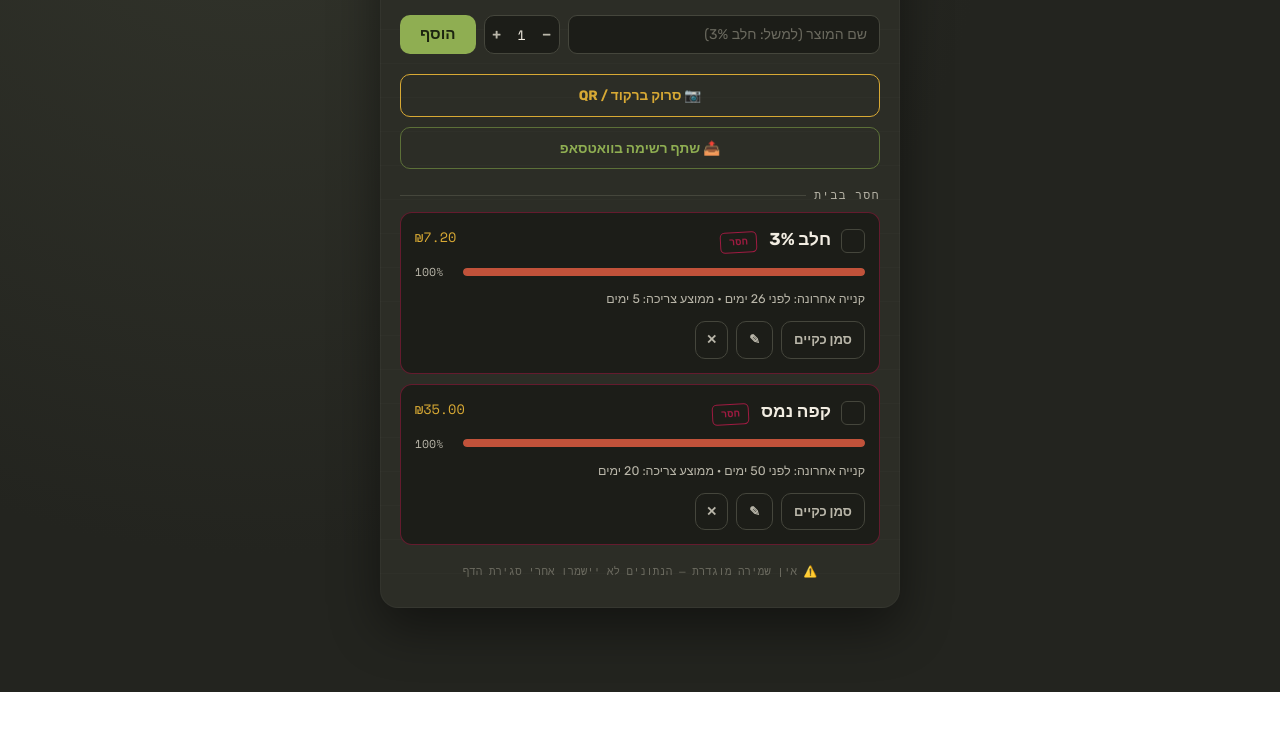
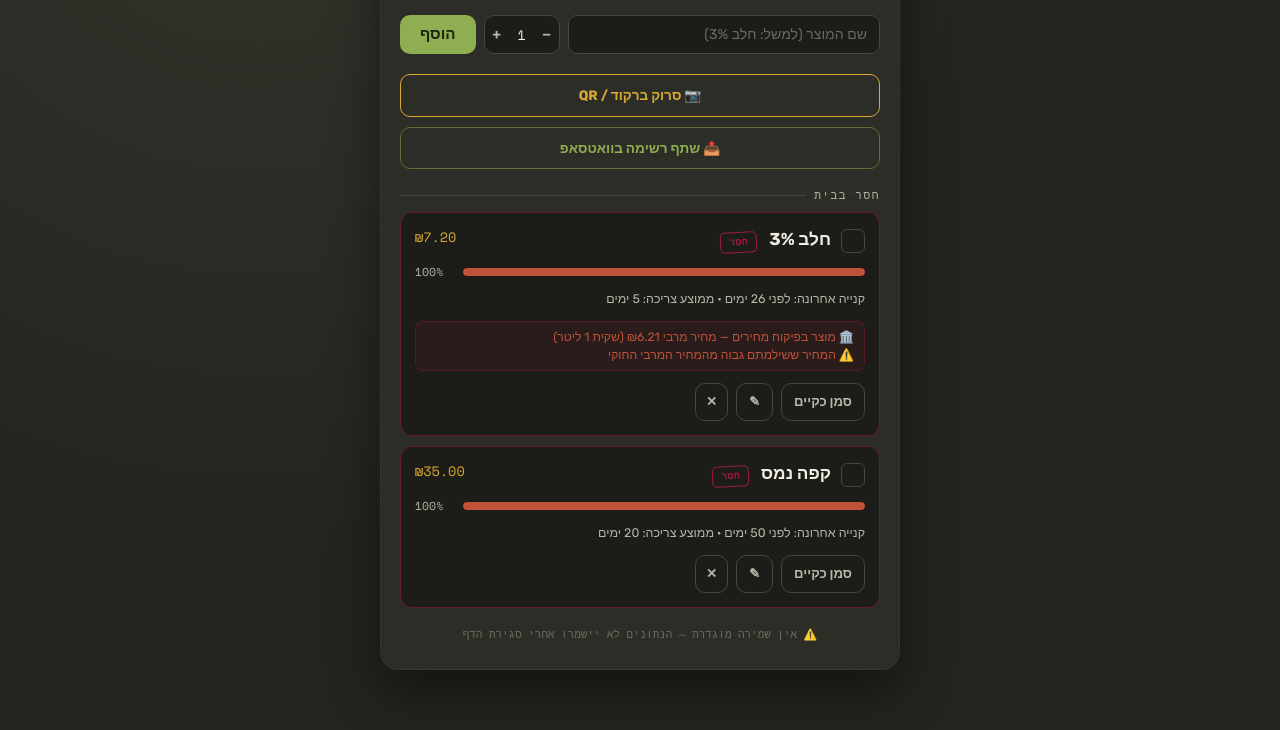
Before and after one commit to guyhurihaba-sketch/shopping-list, a plain HTML site: page index.html in a window 1280 px wide. Shown: the part 108-838 px from the top of the page. Before the commit the page ends 800 px from the top, so only its background shows below. Drawn offline with nearby package versions, Linux system fonts and the light colour scheme.

Commit message:
Add price control styling and display logic

```diff
--- a/index.html
+++ b/index.html
@@ -423,6 +423,21 @@
     font-size:0.78em;
     color: var(--chalk-dim);
     margin-bottom:12px;
+  }
+  .price-control{
+    font-size:0.76em;
+    color: var(--mustard);
+    background: rgba(216,169,52,0.1);
+    border: 1px solid rgba(216,169,52,0.3);
+    border-radius:8px;
+    padding:6px 10px;
+    margin-bottom:12px;
+    line-height:1.5;
+  }
+  .price-control.over{
+    color: var(--tomato);
+    background: rgba(158,27,65,0.1);
+    border-color: rgba(158,27,65,0.4);
   }
   .item-actions{
     display:flex;
@@ -892,6 +907,7 @@
     const dPassed = daysPassed(item.lastPurchaseDate);
     const isNeeded = item.status === 'needed';
     const stampLabel = isNeeded ? 'חסר' : 'במלאי';
+    const priceControl = findPriceControlMatch(item.name);
 
     return `
       <div class="item-card ${isNeeded ? 'is-needed' : ''}">
@@ -913,6 +929,11 @@
           <span class="gauge-pct">${pct}%</span>
         </div>
         <div class="item-meta">קנייה אחרונה: לפני ${dPassed} ימים · ממוצע צריכה: ${item.averageDays} ימים</div>
+        ${priceControl ? `
+        <div class="price-control ${item.lastPrice > priceControl.maxPrice ? 'over' : ''}">
+          🏛️ מוצר בפיקוח מחירים — מחיר מרבי ₪${priceControl.maxPrice.toFixed(2)} (${priceControl.pkg})
+          ${item.lastPrice > priceControl.maxPrice ? '<br>⚠️ המחיר ששילמתם גבוה מהמחיר המרבי החוקי' : ''}
+        </div>` : ''}
         <div class="item-actions">
           <button class="btn-toggle" onclick="toggleStatus('${item.id}')">${isNeeded ? 'סמן כקיים' : 'סמן כחסר'}</button>
           <button class="btn-toggle" title="ערוך שם ותדירות" onclick="editItem('${item.id}')">✎</button>
```
